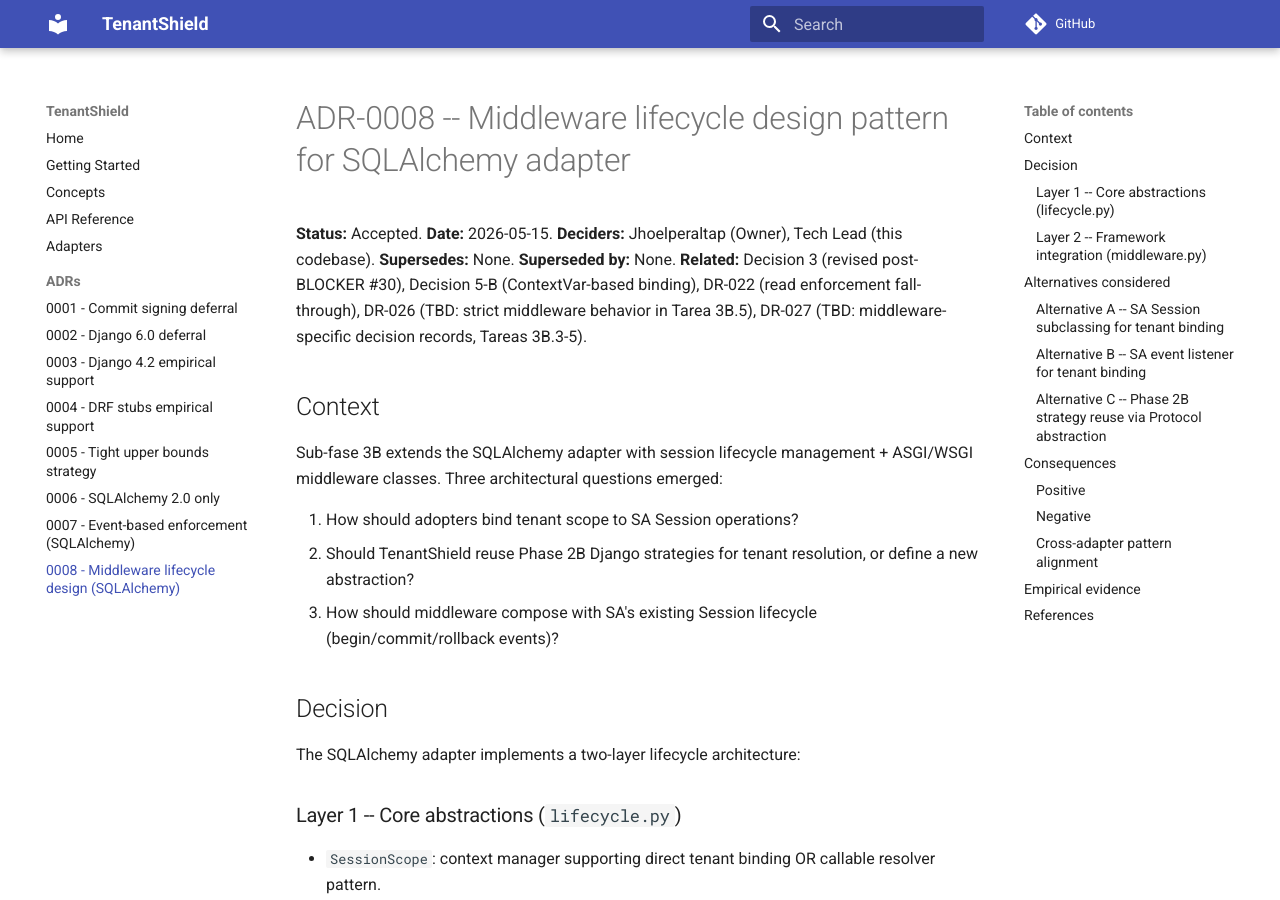
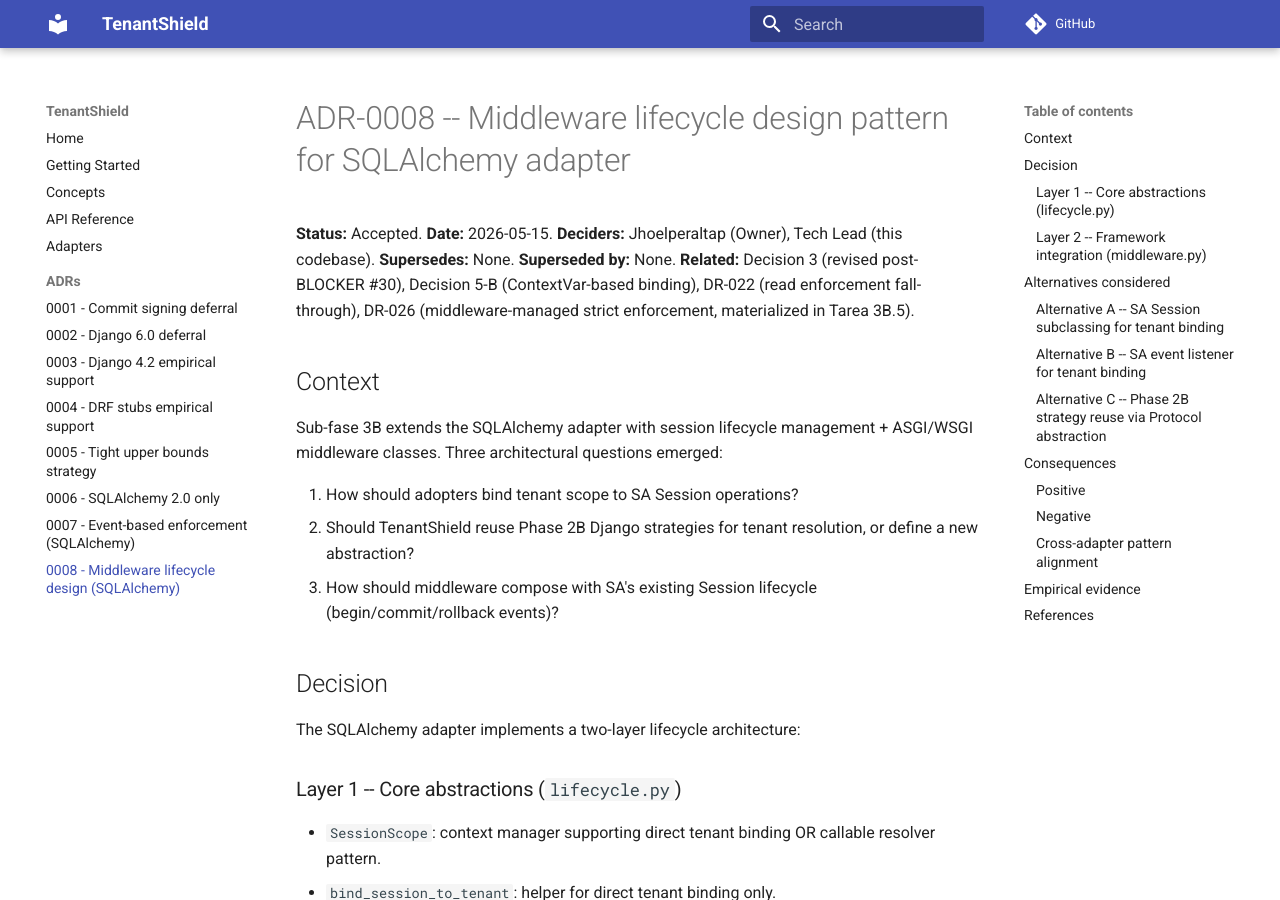
Before and after one commit to Jhoelperaltap/tenantshield, an MkDocs documentation site: the page built from docs/adr/0008-middleware-lifecycle-design.md, in a window 1280 px wide and 900 px high. Built offline with MkDocs 1.6.1 and Material for MkDocs 9.7.7, drawn with Linux system fonts in a browser that asks for light colours; comment, search, counter and statistics services are not loaded; some of the changed text lies outside the part shown.

Commit message:
docs: clean up orphan DR-027 references in ADR-0008 (housekeeping audit)

```diff
--- a/docs/adr/0008-middleware-lifecycle-design.md
+++ b/docs/adr/0008-middleware-lifecycle-design.md
@@ -7,8 +7,8 @@
 **Superseded by:** None.
 **Related:** Decision 3 (revised post-BLOCKER #30), Decision 5-B
 (ContextVar-based binding), DR-022 (read enforcement fall-through),
-DR-026 (TBD: strict middleware behavior in Tarea 3B.5),
-DR-027 (TBD: middleware-specific decision records, Tareas 3B.3-5).
+DR-026 (middleware-managed strict enforcement, materialized in
+Tarea 3B.5).
 
 ## Context
 
@@ -184,8 +184,8 @@
 - Decision 3 revised per BLOCKER #30 (callable-only resolver).
 - Decision 5-B from Phase 3B kickoff (ContextVar-based binding).
 - DR-022 (read enforcement fall-through semantics).
-- DR-026 / DR-027 (TBD: middleware-specific decision records,
-  Tareas 3B.3-5).
+- DR-026 (middleware-managed strict enforcement; materialized in
+  Tarea 3B.5).
 - Phase 2 `TenantContextMiddleware` for cross-adapter reference.
 - TenantShield Phase 1 core API (`bind_tenant`, `tenant_scope`,
   `try_current_tenant`, `TenantId`).
```
